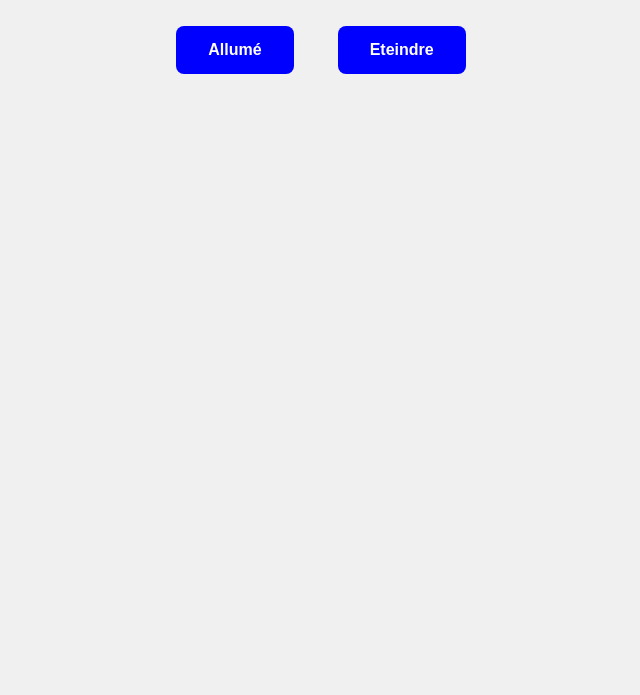
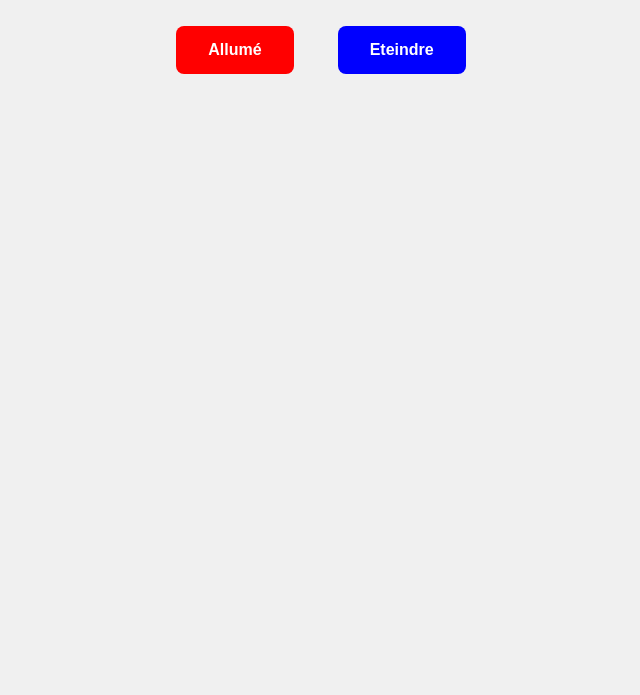
Before and after one commit to Claudy310/D-couverte1, a plain HTML site: page index.html in a window 1280 px wide. Shown: the part 105-800 px from the top of the page, without its empty margins (319-959 px from the left). Drawn offline with Linux system fonts and the light colour scheme.

Commit message:
# Couleur boutton Allumé changée

```diff
--- a/style.css
+++ b/style.css
@@ -7,7 +7,7 @@ body{
 }
 
 .Allumé{
-   background-color: blue;
+   background-color: rgb(255, 0, 0);
     font-size: 16px;
     border-radius: 8px;
     padding: 15px 32px;
```
